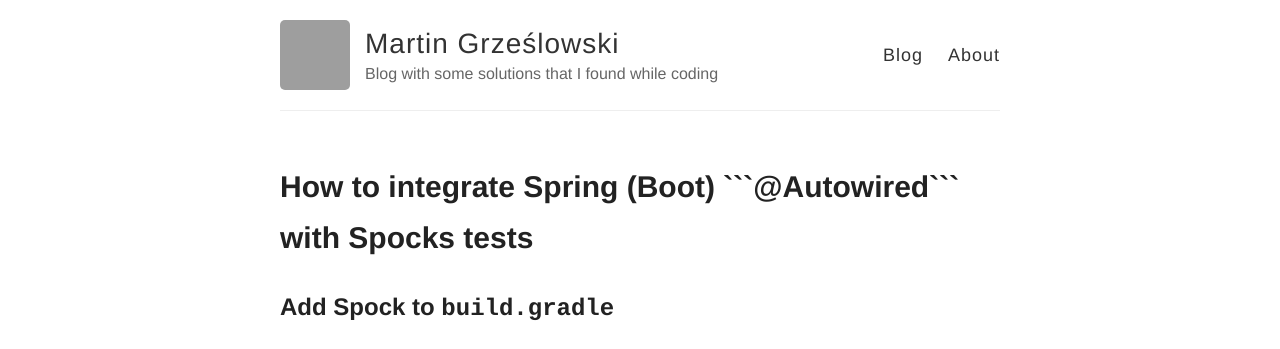
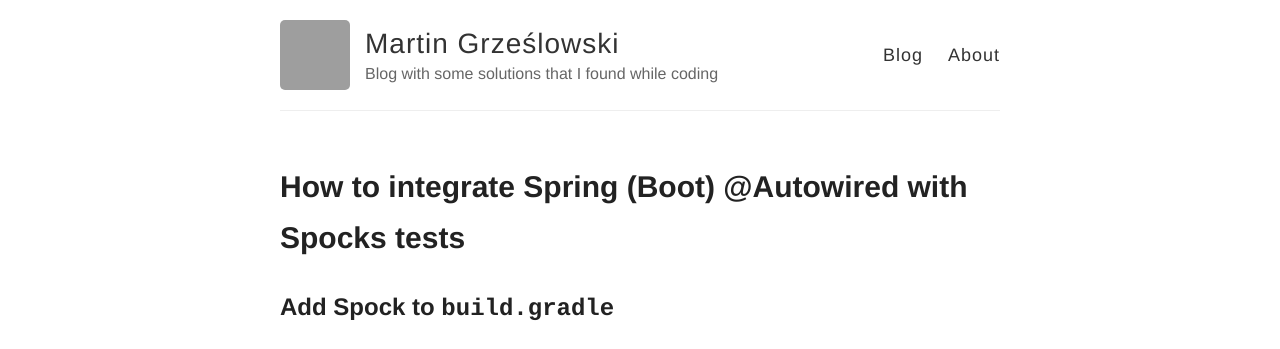
Before and after one commit to magx2/magx2.github.io, a Jekyll site: the page built from _posts/2017-01-05-How to-integrate-Spring-Boot-Autowired-with-Spocks-tests.md, in a window 1280 px wide. Shown: the top 349 px of the page. Built offline with Jekyll 4.4.1, drawn with Linux system fonts in a browser that asks for light colours; grey boxes are pictures that could not be loaded.

````diff
--- a/_posts/2017-01-05-How to-integrate-Spring-Boot-Autowired-with-Spocks-tests.md
+++ b/_posts/2017-01-05-How to-integrate-Spring-Boot-Autowired-with-Spocks-tests.md
@@ -1,6 +1,6 @@
 ---
 layout: post
-title: How to integrate Spring (Boot) ```@Autowired``` with Spocks tests
+title: How to integrate Spring (Boot) @Autowired with Spocks tests
 post_author: Martin Grześlowski
 category: spring
 tags: ['spring', 'spring-boot', 'spock']
````
